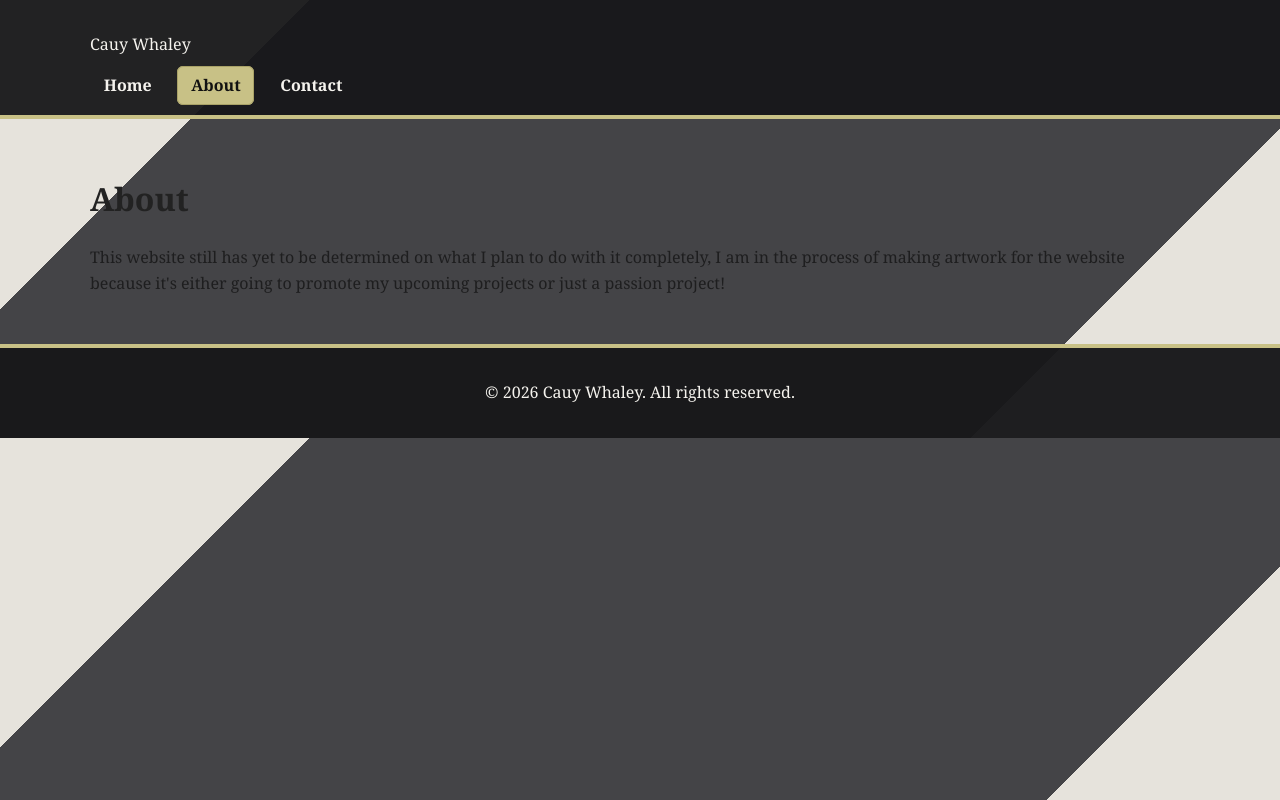
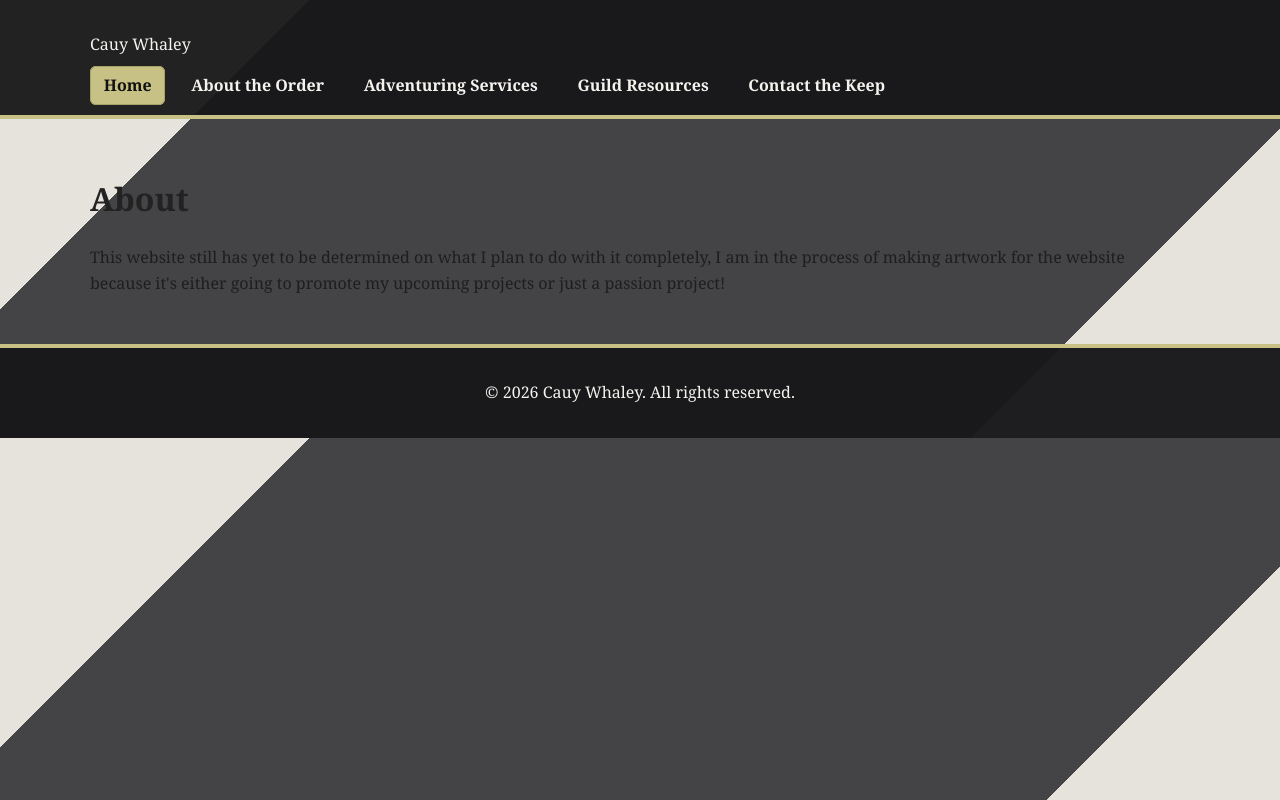
Before and after one commit to CauyW27/cauyw, a plain HTML site: page about.html in a window 1280 px wide. Drawn offline with Linux system fonts and the light colour scheme.

Commit message:
Update about.html

```diff
--- a/about.html
+++ b/about.html
@@ -14,12 +14,14 @@
     <div class="container">
       <p class="site-brand">Cauy Whaley</p>
       <nav class="site-nav" aria-label="Primary">
-        <ul>
-          <li><a href="index.html">Home</a></li>
-          <li><a aria-current="page" href="about.html">About</a></li>
-          <li><a href="contact.html">Contact</a></li>
-        </ul>
-      </nav>
+  <ul>
+    <li><a aria-current="page" href="index.html">Home</a></li>
+    <li><a href="about.html">About the Order</a></li>
+    <li><a href="projects.html">Adventuring Services</a></li>
+    <li><a href="resources.html">Guild Resources</a></li>
+    <li><a href="contact.html">Contact the Keep</a></li>
+  </ul>
+</nav>
     </div>
   </header>
 
```
